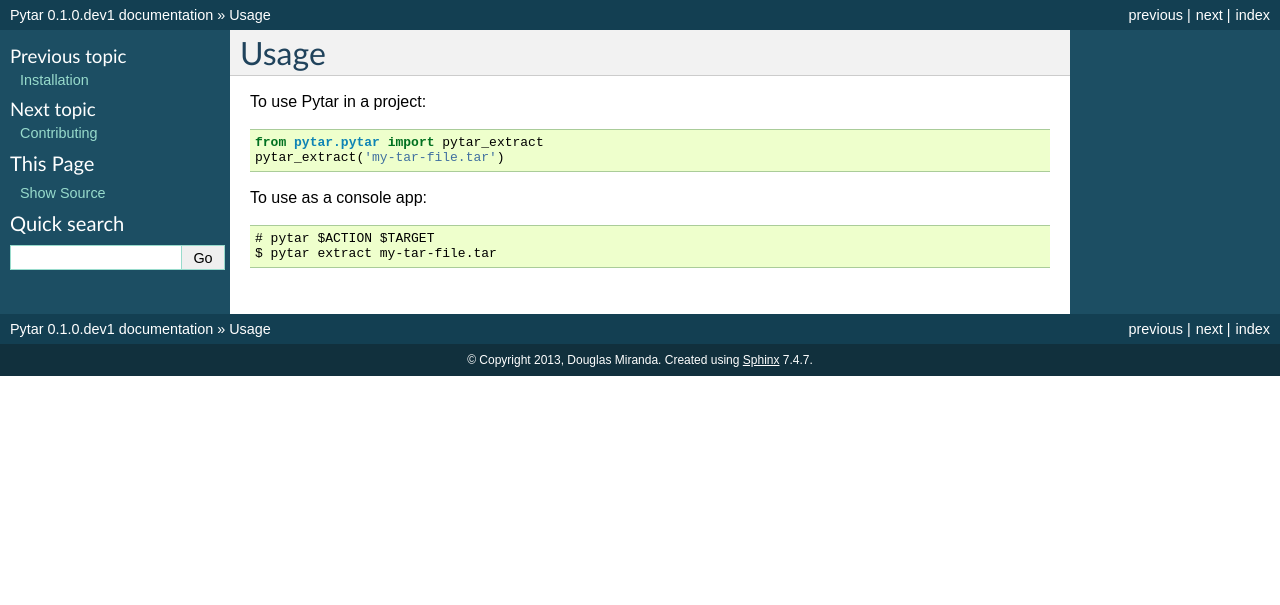
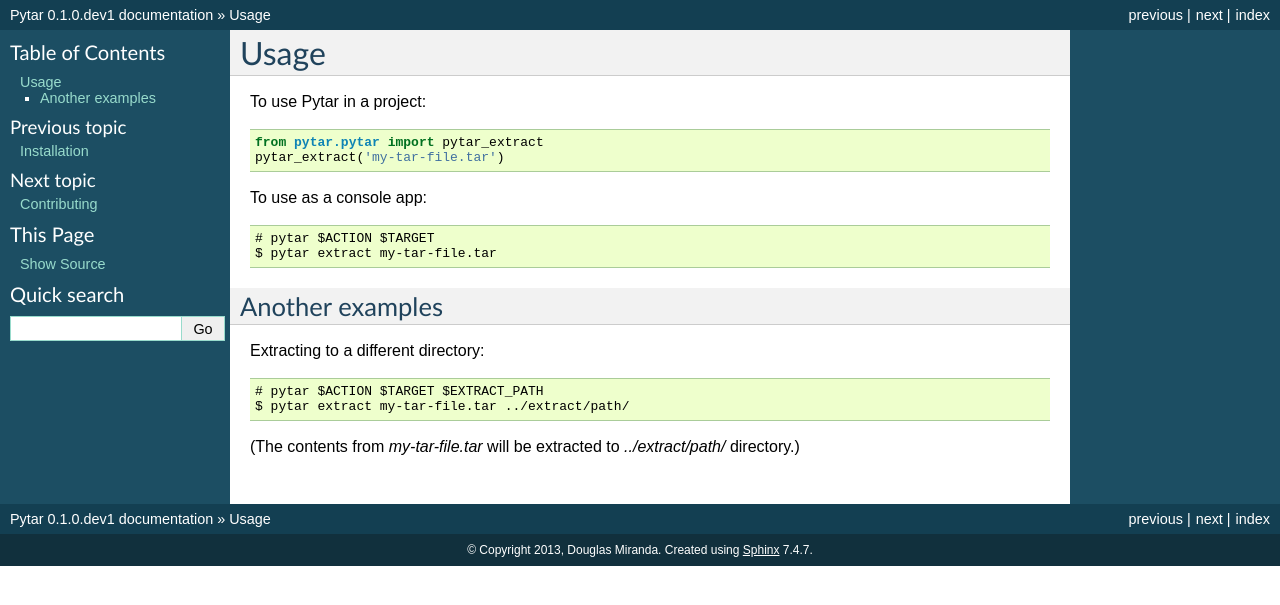
Before and after one commit to douglas-archives/pytar, a Sphinx documentation site: the page built from docs/usage.rst, in a window 1280 px wide. Shown: the top 605 px of the page. Built offline with Sphinx 7.4.7, drawn with Linux system fonts in a browser that asks for light colours.

Commit message:
Docs for extract_path.

```diff
--- a/docs/usage.rst
+++ b/docs/usage.rst
@@ -11,3 +11,13 @@ To use as a console app::
 
     # pytar $ACTION $TARGET
     $ pytar extract my-tar-file.tar
+
+Another examples
+----------------
+
+Extracting to a different directory::
+
+    # pytar $ACTION $TARGET $EXTRACT_PATH
+    $ pytar extract my-tar-file.tar ../extract/path/
+
+(The contents from `my-tar-file.tar` will be extracted to `../extract/path/` directory.)
```
